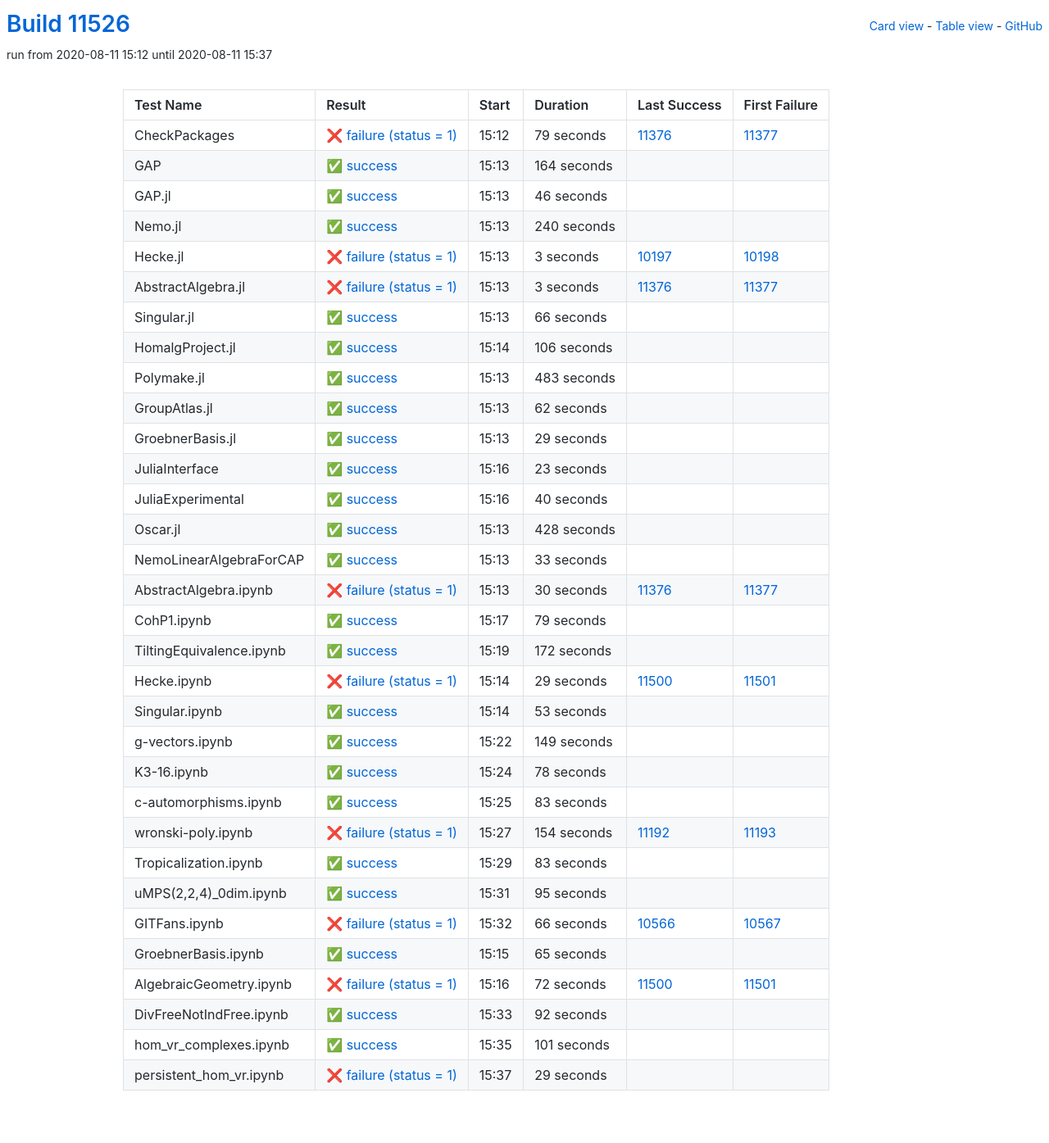
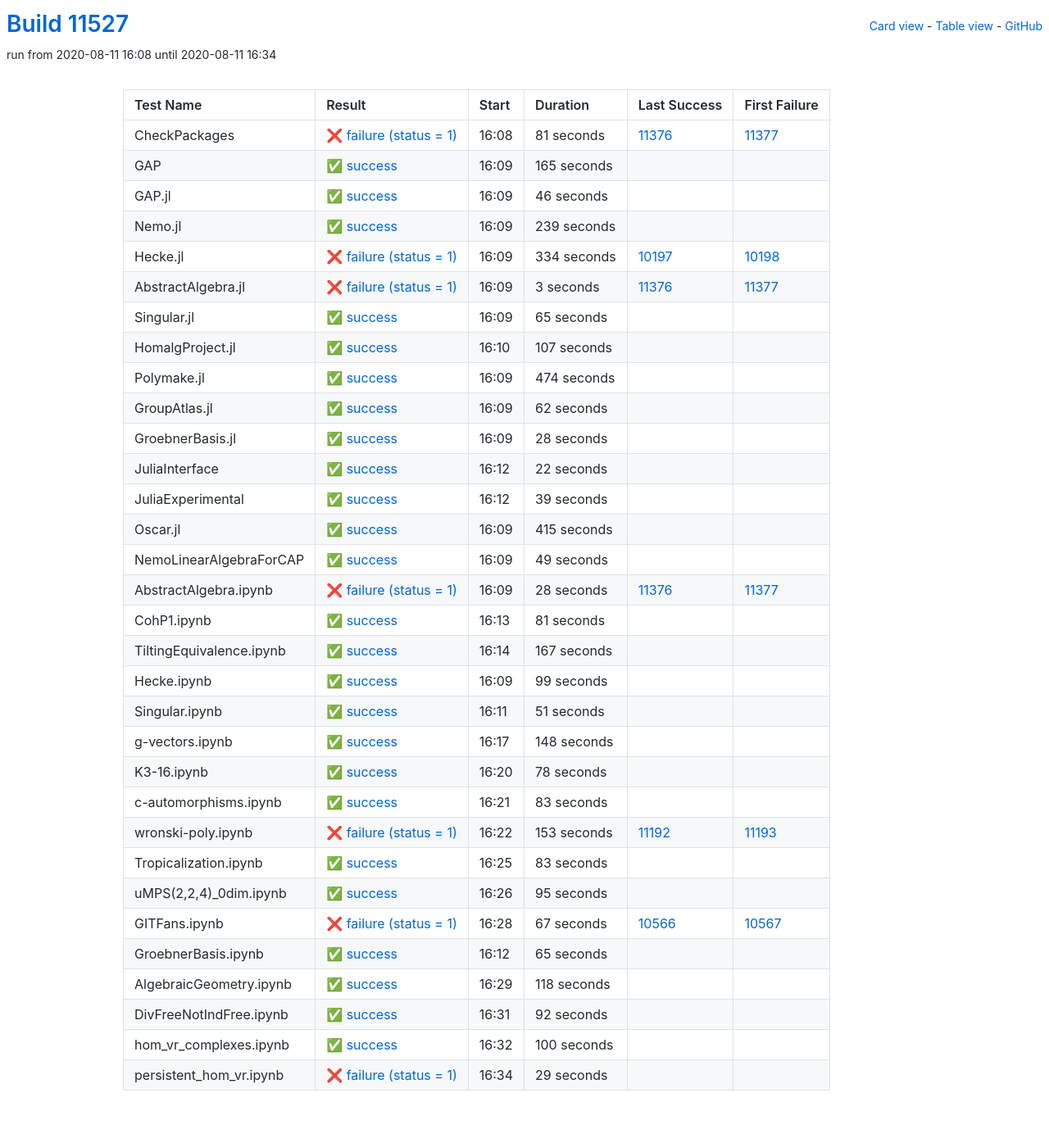
Before and after one commit to oscar-system/oscar-ci-status, a Jekyll site: the page built from table.html, in a window 1280 px wide. Shown: the whole page at 82% size. Built offline with Jekyll 4.4.1, drawn with Linux system fonts in a browser that asks for light colours.

Commit message:
Build #11527

```diff
--- a/_data/ci.yml
+++ b/_data/ci.yml
@@ -1,6 +1,6 @@
 ---
-build: 11526
-build_url: https://oscarci.mathematik.uni-kl.de/job/oscar/11526/
+build: 11527
+build_url: https://oscarci.mathematik.uni-kl.de/job/oscar/11527/
 job: oscar
 organization: oscar-system
 repo: oscar-ci-status
@@ -8,32 +8,32 @@
 tests:
 - name: CheckPackages
   id: checkpackages
-  log: https://oscarci.mathematik.uni-kl.de/job/oscar/11526/artifact/logs/build-11526/CheckPackages.log
-  start: 2020-08-11 15:12
+  log: https://oscarci.mathematik.uni-kl.de/job/oscar/11527/artifact/logs/build-11527/CheckPackages.log
+  start: 2020-08-11 16:08
   success: false
   exitcode: 1
   status: failure
-  duration: 79
+  duration: 81
   last_success: 11376
   last_success_url: https://oscarci.mathematik.uni-kl.de/job/oscar/11376/
   first_failure: 11377
   first_failure_url: https://oscarci.mathematik.uni-kl.de/job/oscar/11377/
 - name: GAP
   id: gap
-  log: https://oscarci.mathematik.uni-kl.de/job/oscar/11526/artifact/logs/build-11526/GAP.log
-  start: 2020-08-11 15:13
+  log: https://oscarci.mathematik.uni-kl.de/job/oscar/11527/artifact/logs/build-11527/GAP.log
+  start: 2020-08-11 16:09
   success: true
   exitcode: 0
   status: success
-  duration: 164
+  duration: 165
   last_success: false
   last_success_url:
   first_failure: false
   first_failure_url:
 - name: GAP.jl
   id: gap-jl
-  log: https://oscarci.mathematik.uni-kl.de/job/oscar/11526/artifact/logs/build-11526/GAP.jl.log
-  start: 2020-08-11 15:13
+  log: https://oscarci.mathematik.uni-kl.de/job/oscar/11527/artifact/logs/build-11527/GAP.jl.log
+  start: 2020-08-11 16:09
   success: true
   exitcode: 0
   status: success
@@ -44,32 +44,32 @@
   first_failure_url:
 - name: Nemo.jl
   id: nemo-jl
-  log: https://oscarci.mathematik.uni-kl.de/job/oscar/11526/artifact/logs/build-11526/Nemo.jl.log
-  start: 2020-08-11 15:13
+  log: https://oscarci.mathematik.uni-kl.de/job/oscar/11527/artifact/logs/build-11527/Nemo.jl.log
+  start: 2020-08-11 16:09
   success: true
   exitcode: 0
   status: success
-  duration: 240
+  duration: 239
   last_success: false
   last_success_url:
   first_failure: false
   first_failure_url:
 - name: Hecke.jl
   id: hecke-jl
-  log: https://oscarci.mathematik.uni-kl.de/job/oscar/11526/artifact/logs/build-11526/Hecke.jl.log
-  start: 2020-08-11 15:13
+  log: https://oscarci.mathematik.uni-kl.de/job/oscar/11527/artifact/logs/build-11527/Hecke.jl.log
+  start: 2020-08-11 16:09
   success: false
   exitcode: 1
   status: failure
-  duration: 3
+  duration: 334
   last_success: 10197
   last_success_url: https://oscarci.mathematik.uni-kl.de/job/oscar/10197/
   first_failure: 10198
   first_failure_url: https://oscarci.mathematik.uni-kl.de/job/oscar/10198/
 - name: AbstractAlgebra.jl
   id: abstractalgebra-jl
-  log: https://oscarci.mathematik.uni-kl.de/job/oscar/11526/artifact/logs/build-11526/AbstractAlgebra.jl.log
-  start: 2020-08-11 15:13
+  log: https://oscarci.mathematik.uni-kl.de/job/oscar/11527/artifact/logs/build-11527/AbstractAlgebra.jl.log
+  start: 2020-08-11 16:09
   success: false
   exitcode: 1
   status: failure
@@ -80,44 +80,44 @@
   first_failure_url: https://oscarci.mathematik.uni-kl.de/job/oscar/11377/
 - name: Singular.jl
   id: singular-jl
-  log: https://oscarci.mathematik.uni-kl.de/job/oscar/11526/artifact/logs/build-11526/Singular.jl.log
-  start: 2020-08-11 15:13
+  log: https://oscarci.mathematik.uni-kl.de/job/oscar/11527/artifact/logs/build-11527/Singular.jl.log
+  start: 2020-08-11 16:09
   success: true
   exitcode: 0
   status: success
-  duration: 66
+  duration: 65
   last_success: false
   last_success_url:
   first_failure: false
   first_failure_url:
 - name: HomalgProject.jl
   id: homalgproject-jl
-  log: https://oscarci.mathematik.uni-kl.de/job/oscar/11526/artifact/logs/build-11526/HomalgProject.jl.log
-  start: 2020-08-11 15:14
+  log: https://oscarci.mathematik.uni-kl.de/job/oscar/11527/artifact/logs/build-11527/HomalgProject.jl.log
+  start: 2020-08-11 16:10
   success: true
   exitcode: 0
   status: success
-  duration: 106
+  duration: 107
   last_success: false
   last_success_url:
   first_failure: false
   first_failure_url:
 - name: Polymake.jl
   id: polymake-jl
-  log: https://oscarci.mathematik.uni-kl.de/job/oscar/11526/artifact/logs/build-11526/Polymake.jl.log
-  start: 2020-08-11 15:13
+  log: https://oscarci.mathematik.uni-kl.de/job/oscar/11527/artifact/logs/build-11527/Polymake.jl.log
+  start: 2020-08-11 16:09
   success: true
   exitcode: 0
   status: success
-  duration: 483
+  duration: 474
   last_success: false
   last_success_url:
   first_failure: false
   first_failure_url:
 - name: GroupAtlas.jl
   id: groupatlas-jl
-  log: https://oscarci.mathematik.uni-kl.de/job/oscar/11526/artifact/logs/build-11526/GroupAtlas.jl.log
-  start: 2020-08-11 15:13
+  log: https://oscarci.mathematik.uni-kl.de/job/oscar/11527/artifact/logs/build-11527/GroupAtlas.jl.log
+  start: 2020-08-11 16:09
   success: true
   exitcode: 0
   status: success
@@ -128,140 +128,140 @@
   first_failure_url:
 - name: GroebnerBasis.jl
   id: groebnerbasis-jl
-  log: https://oscarci.mathematik.uni-kl.de/job/oscar/11526/artifact/logs/build-11526/GroebnerBasis.jl.log
-  start: 2020-08-11 15:13
+  log: https://oscarci.mathematik.uni-kl.de/job/oscar/11527/artifact/logs/build-11527/GroebnerBasis.jl.log
+  start: 2020-08-11 16:09
   success: true
   exitcode: 0
   status: success
-  duration: 29
+  duration: 28
   last_success: false
   last_success_url:
   first_failure: false
   first_failure_url:
 - name: JuliaInterface
   id: juliainterface
-  log: https://oscarci.mathematik.uni-kl.de/job/oscar/11526/artifact/logs/build-11526/JuliaInterface.log
-  start: 2020-08-11 15:16
+  log: https://oscarci.mathematik.uni-kl.de/job/oscar/11527/artifact/logs/build-11527/JuliaInterface.log
+  start: 2020-08-11 16:12
   success: true
   exitcode: 0
   status: success
-  duration: 23
+  duration: 22
   last_success: false
   last_success_url:
   first_failure: false
   first_failure_url:
 - name: JuliaExperimental
   id: juliaexperimental
-  log: https://oscarci.mathematik.uni-kl.de/job/oscar/11526/artifact/logs/build-11526/JuliaExperimental.log
-  start: 2020-08-11 15:16
+  log: https://oscarci.mathematik.uni-kl.de/job/oscar/11527/artifact/logs/build-11527/JuliaExperimental.log
+  start: 2020-08-11 16:12
   success: true
   exitcode: 0
   status: success
-  duration: 40
+  duration: 39
   last_success: false
   last_success_url:
   first_failure: false
   first_failure_url:
 - name: Oscar.jl
   id: oscar-jl
-  log: https://oscarci.mathematik.uni-kl.de/job/oscar/11526/artifact/logs/build-11526/Oscar.jl.log
-  start: 2020-08-11 15:13
+  log: https://oscarci.mathematik.uni-kl.de/job/oscar/11527/artifact/logs/build-11527/Oscar.jl.log
+  start: 2020-08-11 16:09
   success: true
   exitcode: 0
   status: success
-  duration: 428
+  duration: 415
   last_success: false
   last_success_url:
   first_failure: false
   first_failure_url:
 - name: NemoLinearAlgebraForCAP
   id: nemolinearalgebraforcap
-  log: https://oscarci.mathematik.uni-kl.de/job/oscar/11526/artifact/logs/build-11526/NemoLinearAlgebraForCAP.log
-  start: 2020-08-11 15:13
+  log: https://oscarci.mathematik.uni-kl.de/job/oscar/11527/artifact/logs/build-11527/NemoLinearAlgebraForCAP.log
+  start: 2020-08-11 16:09
   success: true
   exitcode: 0
   status: success
-  duration: 33
+  duration: 49
   last_success: false
   last_success_url:
   first_failure: false
   first_failure_url:
 - name: AbstractAlgebra.ipynb
   id: abstractalgebra-ipynb
-  log: https://oscarci.mathematik.uni-kl.de/job/oscar/11526/artifact/logs/build-11526/AbstractAlgebra.ipynb.log
-  start: 2020-08-11 15:13
+  log: https://oscarci.mathematik.uni-kl.de/job/oscar/11527/artifact/logs/build-11527/AbstractAlgebra.ipynb.log
+  start: 2020-08-11 16:09
   success: false
   exitcode: 1
   status: failure
-  duration: 30
+  duration: 28
   last_success: 11376
   last_success_url: https://oscarci.mathematik.uni-kl.de/job/oscar/11376/
   first_failure: 11377
   first_failure_url: https://oscarci.mathematik.uni-kl.de/job/oscar/11377/
 - name: CohP1.ipynb
   id: cohp1-ipynb
-  log: https://oscarci.mathematik.uni-kl.de/job/oscar/11526/artifact/logs/build-11526/CohP1.ipynb.log
-  start: 2020-08-11 15:17
+  log: https://oscarci.mathematik.uni-kl.de/job/oscar/11527/artifact/logs/build-11527/CohP1.ipynb.log
+  start: 2020-08-11 16:13
   success: true
   exitcode: 0
   status: success
-  duration: 79
+  duration: 81
   last_success: false
   last_success_url:
   first_failure: false
   first_failure_url:
 - name: TiltingEquivalence.ipynb
   id: tiltingequivalence-ipynb
-  log: https://oscarci.mathematik.uni-kl.de/job/oscar/11526/artifact/logs/build-11526/TiltingEquivalence.ipynb.log
-  start: 2020-08-11 15:19
+  log: https://oscarci.mathematik.uni-kl.de/job/oscar/11527/artifact/logs/build-11527/TiltingEquivalence.ipynb.log
+  start: 2020-08-11 16:14
   success: true
   exitcode: 0
   status: success
-  duration: 172
+  duration: 167
   last_success: false
   last_success_url:
   first_failure: false
   first_failure_url:
 - name: Hecke.ipynb
   id: hecke-ipynb
-  log: https://oscarci.mathematik.uni-kl.de/job/oscar/11526/artifact/logs/build-11526/Hecke.ipynb.log
-  start: 2020-08-11 15:14
-  success: false
-  exitcode: 1
-  status: failure
-  duration: 29
-  last_success: 11500
-  last_success_url: https://oscarci.mathematik.uni-kl.de/job/oscar/11500/
-  first_failure: 11501
-  first_failure_url: https://oscarci.mathematik.uni-kl.de/job/oscar/11501/
-- name: Singular.ipynb
-  id: singular-ipynb
-  log: https://oscarci.mathematik.uni-kl.de/job/oscar/11526/artifact/logs/build-11526/Singular.ipynb.log
-  start: 2020-08-11 15:14
+  log: https://oscarci.mathematik.uni-kl.de/job/oscar/11527/artifact/logs/build-11527/Hecke.ipynb.log
+  start: 2020-08-11 16:09
   success: true
   exitcode: 0
   status: success
-  duration: 53
+  duration: 99
+  last_success: false
+  last_success_url:
+  first_failure: false
+  first_failure_url:
+- name: Singular.ipynb
+  id: singular-ipynb
+  log: https://oscarci.mathematik.uni-kl.de/job/oscar/11527/artifact/logs/build-11527/Singular.ipynb.log
+  start: 2020-08-11 16:11
+  success: true
+  exitcode: 0
+  status: success
+  duration: 51
   last_success: false
   last_success_url:
   first_failure: false
   first_failure_url:
 - name: g-vectors.ipynb
   id: g-vectors-ipynb
-  log: https://oscarci.mathematik.uni-kl.de/job/oscar/11526/artifact/logs/build-11526/g-vectors.ipynb.log
-  start: 2020-08-11 15:22
+  log: https://oscarci.mathematik.uni-kl.de/job/oscar/11527/artifact/logs/build-11527/g-vectors.ipynb.log
+  start: 2020-08-11 16:17
   success: true
   exitcode: 0
   status: success
-  duration: 149
+  duration: 148
   last_success: false
   last_success_url:
   first_failure: false
   first_failure_url:
 - name: K3-16.ipynb
   id: k3-16-ipynb
-  log: https://oscarci.mathematik.uni-kl.de/job/oscar/11526/artifact/logs/build-11526/K3-16.ipynb.log
-  start: 2020-08-11 15:24
+  log: https://oscarci.mathematik.uni-kl.de/job/oscar/11527/artifact/logs/build-11527/K3-16.ipynb.log
+  start: 2020-08-11 16:20
   success: true
   exitcode: 0
   status: success
@@ -272,8 +272,8 @@
   first_failure_url:
 - name: c-automorphisms.ipynb
   id: c-automorphisms-ipynb
-  log: https://oscarci.mathematik.uni-kl.de/job/oscar/11526/artifact/logs/build-11526/c-automorphisms.ipynb.log
-  start: 2020-08-11 15:25
+  log: https://oscarci.mathematik.uni-kl.de/job/oscar/11527/artifact/logs/build-11527/c-automorphisms.ipynb.log
+  start: 2020-08-11 16:21
   success: true
   exitcode: 0
   status: success
@@ -284,20 +284,20 @@
   first_failure_url:
 - name: wronski-poly.ipynb
   id: wronski-poly-ipynb
-  log: https://oscarci.mathematik.uni-kl.de/job/oscar/11526/artifact/logs/build-11526/wronski-poly.ipynb.log
-  start: 2020-08-11 15:27
+  log: https://oscarci.mathematik.uni-kl.de/job/oscar/11527/artifact/logs/build-11527/wronski-poly.ipynb.log
+  start: 2020-08-11 16:22
   success: false
   exitcode: 1
   status: failure
-  duration: 154
+  duration: 153
   last_success: 11192
   last_success_url: https://oscarci.mathematik.uni-kl.de/job/oscar/11192/
   first_failure: 11193
   first_failure_url: https://oscarci.mathematik.uni-kl.de/job/oscar/11193/
 - name: Tropicalization.ipynb
   id: tropicalization-ipynb
-  log: https://oscarci.mathematik.uni-kl.de/job/oscar/11526/artifact/logs/build-11526/Tropicalization.ipynb.log
-  start: 2020-08-11 15:29
+  log: https://oscarci.mathematik.uni-kl.de/job/oscar/11527/artifact/logs/build-11527/Tropicalization.ipynb.log
+  start: 2020-08-11 16:25
   success: true
   exitcode: 0
   status: success
@@ -308,8 +308,8 @@
   first_failure_url:
 - name: uMPS(2,2,4)_0dim.ipynb
   id: umps-2-2-4-0dim-ipynb
-  log: https://oscarci.mathematik.uni-kl.de/job/oscar/11526/artifact/logs/build-11526/uMPS-2-2-4-_0dim.ipynb.log
-  start: 2020-08-11 15:31
+  log: https://oscarci.mathematik.uni-kl.de/job/oscar/11527/artifact/logs/build-11527/uMPS-2-2-4-_0dim.ipynb.log
+  start: 2020-08-11 16:26
   success: true
   exitcode: 0
   status: success
@@ -320,20 +320,20 @@
   first_failure_url:
 - name: GITFans.ipynb
   id: gitfans-ipynb
-  log: https://oscarci.mathematik.uni-kl.de/job/oscar/11526/artifact/logs/build-11526/GITFans.ipynb.log
-  start: 2020-08-11 15:32
+  log: https://oscarci.mathematik.uni-kl.de/job/oscar/11527/artifact/logs/build-11527/GITFans.ipynb.log
+  start: 2020-08-11 16:28
   success: false
   exitcode: 1
   status: failure
-  duration: 66
+  duration: 67
   last_success: 10566
   last_success_url: https://oscarci.mathematik.uni-kl.de/job/oscar/10566/
   first_failure: 10567
   first_failure_url: https://oscarci.mathematik.uni-kl.de/job/oscar/10567/
 - name: GroebnerBasis.ipynb
   id: groebnerbasis-ipynb
-  log: https://oscarci.mathematik.uni-kl.de/job/oscar/11526/artifact/logs/build-11526/GroebnerBasis.ipynb.log
-  start: 2020-08-11 15:15
+  log: https://oscarci.mathematik.uni-kl.de/job/oscar/11527/artifact/logs/build-11527/GroebnerBasis.ipynb.log
+  start: 2020-08-11 16:12
   success: true
   exitcode: 0
   status: success
@@ -344,20 +344,20 @@
   first_failure_url:
 - name: AlgebraicGeometry.ipynb
   id: algebraicgeometry-ipynb
-  log: https://oscarci.mathematik.uni-kl.de/job/oscar/11526/artifact/logs/build-11526/AlgebraicGeometry.ipynb.log
-  start: 2020-08-11 15:16
-  success: false
-  exitcode: 1
-  status: failure
-  duration: 72
-  last_success: 11500
-  last_success_url: https://oscarci.mathematik.uni-kl.de/job/oscar/11500/
-  first_failure: 11501
-  first_failure_url: https://oscarci.mathematik.uni-kl.de/job/oscar/11501/
+  log: https://oscarci.mathematik.uni-kl.de/job/oscar/11527/artifact/logs/build-11527/AlgebraicGeometry.ipynb.log
+  start: 2020-08-11 16:29
+  success: true
+  exitcode: 0
+  status: success
+  duration: 118
+  last_success: false
+  last_success_url:
+  first_failure: false
+  first_failure_url:
 - name: DivFreeNotIndFree.ipynb
   id: divfreenotindfree-ipynb
-  log: https://oscarci.mathematik.uni-kl.de/job/oscar/11526/artifact/logs/build-11526/DivFreeNotIndFree.ipynb.log
-  start: 2020-08-11 15:33
+  log: https://oscarci.mathematik.uni-kl.de/job/oscar/11527/artifact/logs/build-11527/DivFreeNotIndFree.ipynb.log
+  start: 2020-08-11 16:31
   success: true
   exitcode: 0
   status: success
@@ -368,20 +368,20 @@
   first_failure_url:
 - name: hom_vr_complexes.ipynb
   id: hom-vr-complexes-ipynb
-  log: https://oscarci.mathematik.uni-kl.de/job/oscar/11526/artifact/logs/build-11526/hom_vr_complexes.ipynb.log
-  start: 2020-08-11 15:35
+  log: https://oscarci.mathematik.uni-kl.de/job/oscar/11527/artifact/logs/build-11527/hom_vr_complexes.ipynb.log
+  start: 2020-08-11 16:32
   success: true
   exitcode: 0
   status: success
-  duration: 101
+  duration: 100
   last_success: false
   last_success_url:
   first_failure: false
   first_failure_url:
 - name: persistent_hom_vr.ipynb
   id: persistent-hom-vr-ipynb
-  log: https://oscarci.mathematik.uni-kl.de/job/oscar/11526/artifact/logs/build-11526/persistent_hom_vr.ipynb.log
-  start: 2020-08-11 15:37
+  log: https://oscarci.mathematik.uni-kl.de/job/oscar/11527/artifact/logs/build-11527/persistent_hom_vr.ipynb.log
+  start: 2020-08-11 16:34
   success: false
   exitcode: 1
   status: failure
```
Also changed, not shown: README.md.
